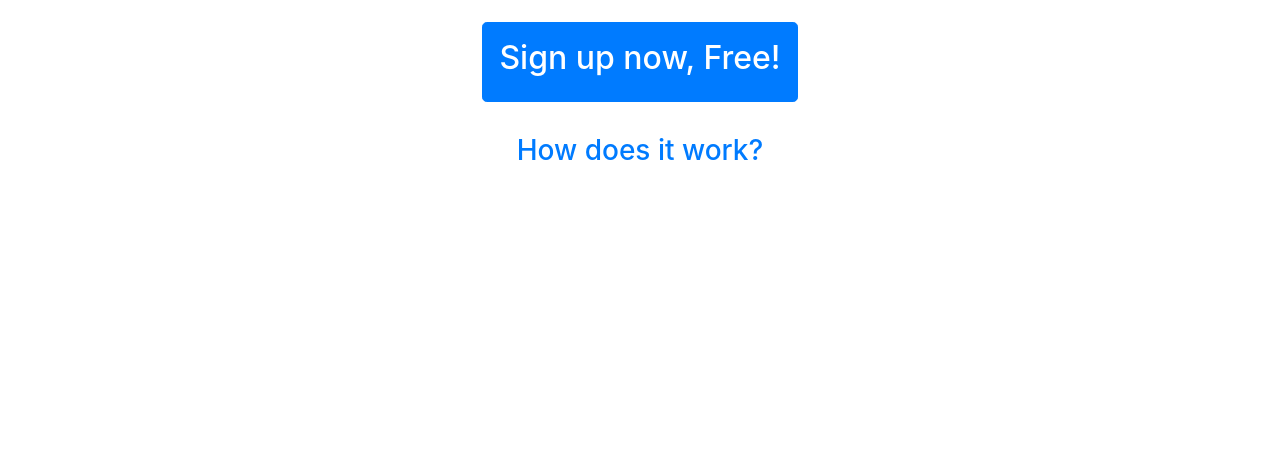
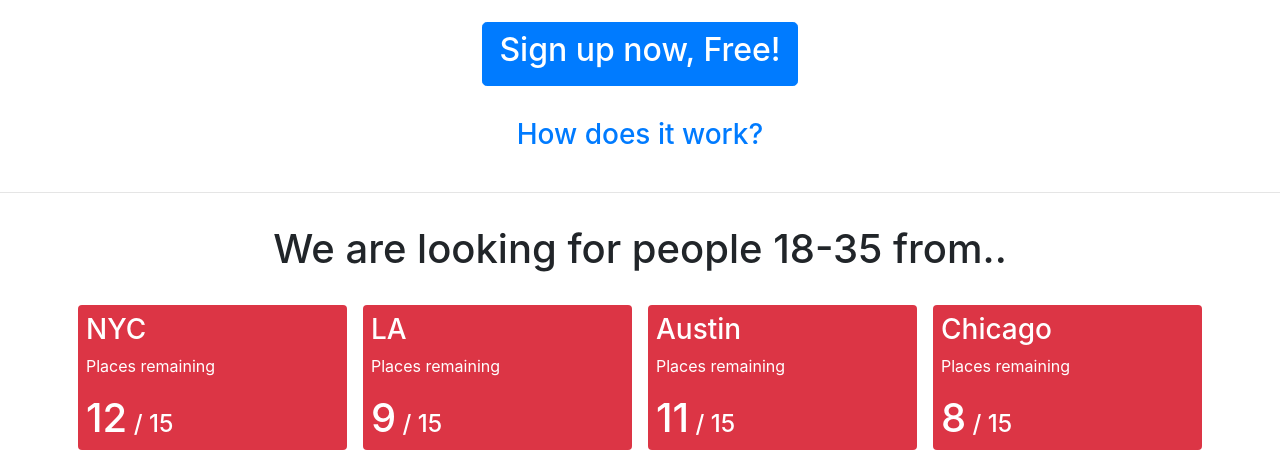
Before and after one commit to feature-creeper/GEKO-web.github.io, a website: page index.html in a window 1280 px wide. Shown: the part 897-1355 px from the top of the page. Before the commit the page ends 1073 px from the top, so only its background shows below. Drawn offline with nearby package versions, Linux system fonts and the light colour scheme.

Commit message:
added states

```diff
--- a/index.html
+++ b/index.html
@@ -33,14 +33,37 @@
 
 <div class="container text-center p-4">
   <a href="http://eepurl.com/hl509T">
-  <button type="button" class="btn btn-primary btn-lg p-3"><h2>Sign up now, Free!</h2></button>
+  <button type="button" class="btn btn-primary btn-lg "><h2>Sign up now, Free!</h2></button>
 </a>
 </div>
 
-<div class="container text-center pt-2">
+<div class="container text-center pt-2 pb-3">
   <h3><a href="./about.html">How does it work?</a></h3>
 </div>
 
+<hr>
+
+<div class="container text-center p-3">
+  <h1>We are looking for people 18-35 from..</h1>
+
+</div>
+
+<div class="container text-white">
+  <div class="row">
+  <div class="bg-danger col-sm p-2 m-2 rounded"><h3>NYC</h3><p>Places remaining</p>
+    <h1 style="display:inline;">12</h1><h4 style="display:inline;"> / 15</h4>
+  </div>
+  <div class="bg-danger col-sm p-2 m-2 rounded"><h3>LA</h3><p>Places remaining</p>
+    <h1 style="display:inline;">9</h1><h4 style="display:inline;"> / 15</h4>
+  </div>
+  <div class="bg-danger col-sm p-2 m-2 rounded"><h3>Austin</h3><p>Places remaining</p>
+    <h1 style="display:inline;">11</h1><h4 style="display:inline;"> / 15</h4>
+  </div>
+  <div class="bg-danger col-sm p-2 m-2 rounded"><h3>Chicago</h3><p>Places remaining</p>
+    <h1 style="display:inline;">8</h1><h4 style="display:inline;"> / 15</h4>
+  </div>
+  </div>
+</div>
 
 
 
```
